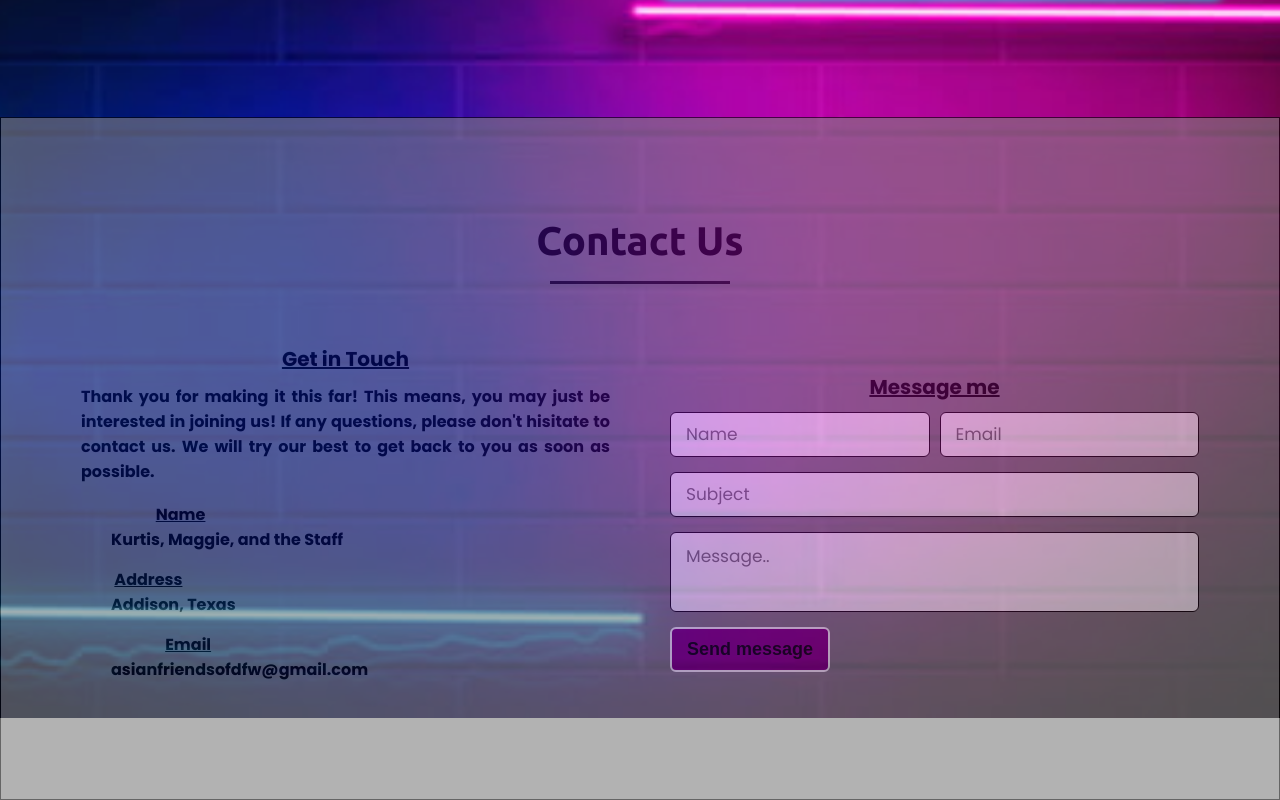
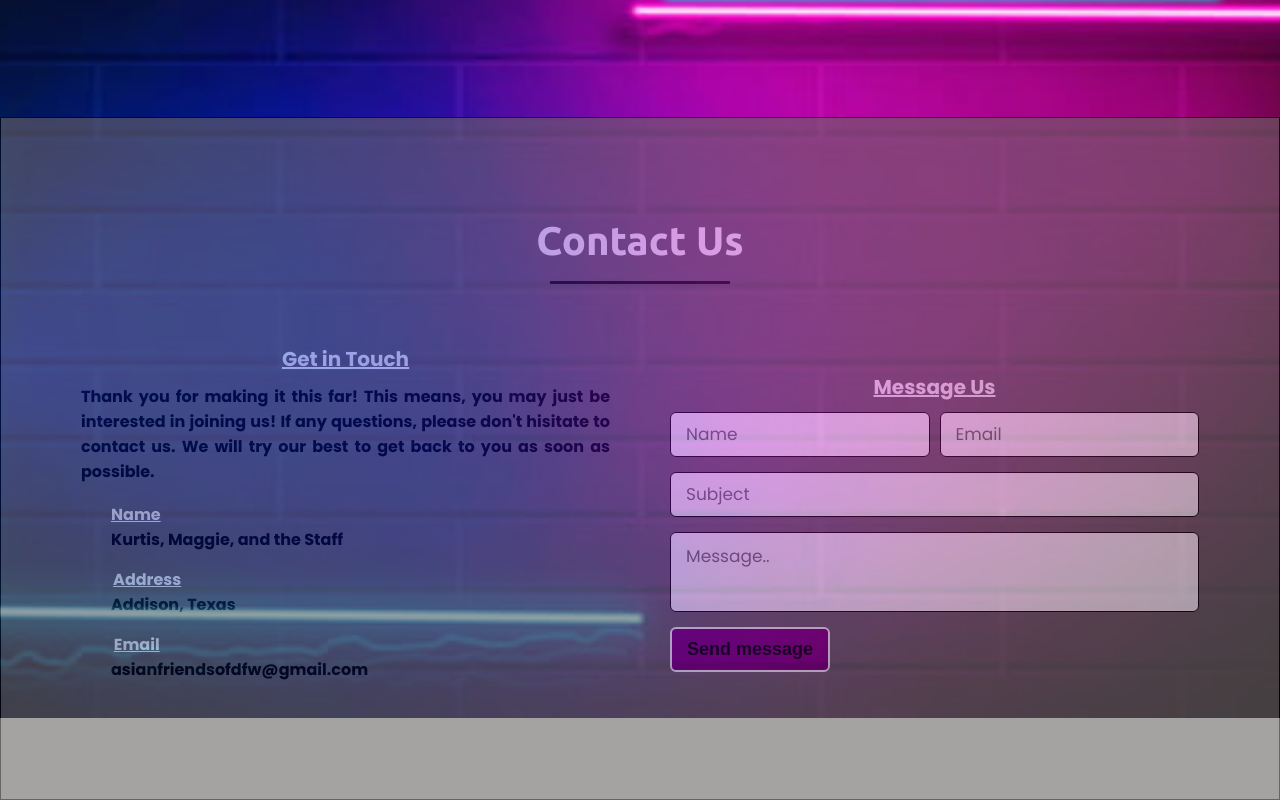
Before and after one commit to KurtisJin/AsianFriendsDFW, a React (Create React App) app in the folder afdfw/: page / in a window 1280 px wide. Shown: the part 882-1682 px from the top of the page. Built offline with nearby package versions, Linux system fonts and the light colour scheme.

Commit message:
fixed contact page. Need to tie the contact page to emailjs

```diff
--- a/afdfw/src/components/ContactUs/Contact.js
+++ b/afdfw/src/components/ContactUs/Contact.js
@@ -28,21 +28,21 @@ export default function ContactMe() {
                         <div className="row">
                             <i className="fas fa-user"></i>
                             <div className="info">
-                                <div className="head">Name</div>
+                                <div className="head1">Name</div>
                                 <div className="sub-title">Kurtis, Maggie, and the Staff</div>
                             </div>
                         </div>
                         <div className="row">
                             <i className="fas fa-map-marker-alt"></i>
                             <div className="info">
-                                <div className="head">Address</div>
+                                <div className="head2">Address</div>
                                 <div className="sub-title">Addison, Texas</div>
                             </div>
                         </div>
                         <div className="row">
                             <i className="fas fa-envelope"></i>
                             <div className="info">
-                                <div className="head">Email</div>
+                                <div className="head3">Email</div>
                                 <div className="sub-title">asianfriendsofdfw@gmail.com</div>
                             </div>
                         </div>
@@ -50,7 +50,7 @@ export default function ContactMe() {
                     </div>
                 </div>
                 <div className="column right">
-                    <div className="text">Message me</div>
+                    <div className="text">Message Us</div>
                     <form className="contact-form" onSubmit={sendEmail} action="#" method="POST">
                         <div className="fields">
                             <div className="field name">
--- a/afdfw/src/components/ReactPlayer/ReactPlayer.js
+++ b/afdfw/src/components/ReactPlayer/ReactPlayer.js
@@ -4,7 +4,7 @@ import ReactPlayer from 'react-player'
 let MediaPlayer = () => {
     return (
         <div className="player">
-            <ReactPlayer className="react-player" height="340px" width="540px" url="https://www.youtube.com/watch?v=DDQWoe8AoUs" controls />
+            <ReactPlayer controls="true" className="react-player" height="340px" width="540px" url="https://www.youtube.com/watch?v=DDQWoe8AoUs" controls />
 
         </div>
     )
--- a/afdfw/src/styles.css
+++ b/afdfw/src/styles.css
@@ -630,13 +630,13 @@ section .title::after{
 .contact {
     margin-top: 10%;
     /* margin: 30px; */
-    background-color: gray;
+    background-color: rgb(106, 101, 101);
     border: 1px solid black;
     opacity: 0.6;
 }
 
 .contact .title {
-  color: black;
+  color: white;
   font-weight: bolder;
 }
 
@@ -654,7 +654,7 @@ section .title::after{
 .contact .contact-content .text {
     font-size: 20px;
     margin-bottom: 10px;
-    color: black;
+    color: white;
     font-weight: bolder;
     text-decoration-line: underline;
 }
@@ -680,12 +680,27 @@ section .title::after{
     font-size: 25px;
     color: crimson;
 }
-.contact .contact-content .info .head{
-    color: black;
+.contact .contact-content .info .head1{
+    color: white;
     font-weight: bold;
-    margin-right: 40%;
+    margin-right: 80%;
     text-decoration-line: underline;
 }
+
+.contact .contact-content .info .head2{
+    color: white;
+    font-weight: bold;
+    margin-right: 42%;
+    text-decoration-line: underline;
+}
+
+.contact .contact-content .info .head3{
+    color: white;
+    font-weight: bold;
+    margin-right: 80%;
+    text-decoration-line: underline;
+}
+
 .contact .contact-content .info .sub-title{
     color: black;
     font-weight: bold;
```
Also changed, not shown: afdfw/src/components/Footer/Footer.js (added).
